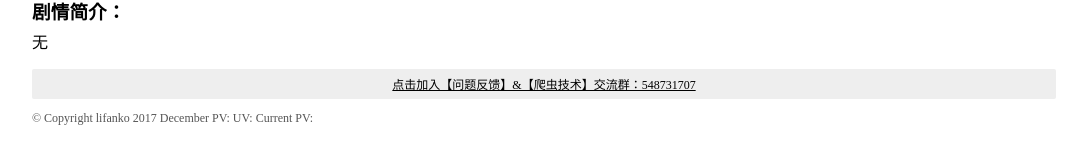
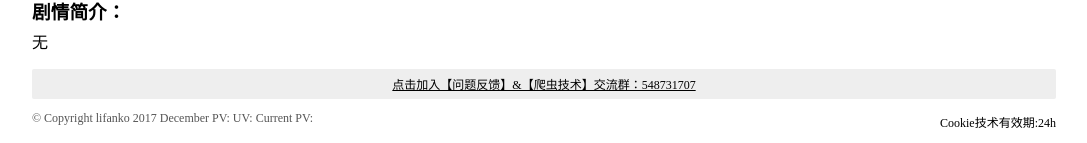
Before and after one commit to lifankohome/video-spider, a PHP site: page /play.php?play=1 in a window 1280 px wide. Shown: the part 783-926 px from the top of the page, without its empty margins (96-1183 px from the left). Run offline with PHP 8.4, Linux system fonts and the light colour scheme; data that the repository does not hold is empty.

Commit message:
添加：cookie使用提示

```diff
--- a/play.php
+++ b/play.php
@@ -187,7 +187,7 @@
                 videoA[iBuffer].setAttribute("id", "");
             }
             if (iBuffer != i) {
-                //iBuffer = i;    //注释本局可以在不跳转的情况下显示已点击的链接，不注释仅显示当前播放剧集
+                //iBuffer = i;    //注释本句可以在不跳转的情况下显示已点击的链接，不注释仅显示当前播放剧集
                 videoA[i].setAttribute("id", "cookie");
             }
 
@@ -215,6 +215,7 @@
     echo Common::$QQGroup;
     echo Common::$footer;
     ?>
+    <p style="font-size: 12px;text-align: right;margin-top: -25px">Cookie技术有效期:24h</p>
 </footer>
 <script async src="https://cdn.jsdelivr.net/gh/someartisans/analytics@0.1.0/dist/counter.min.js"></script>
 </body>
```
